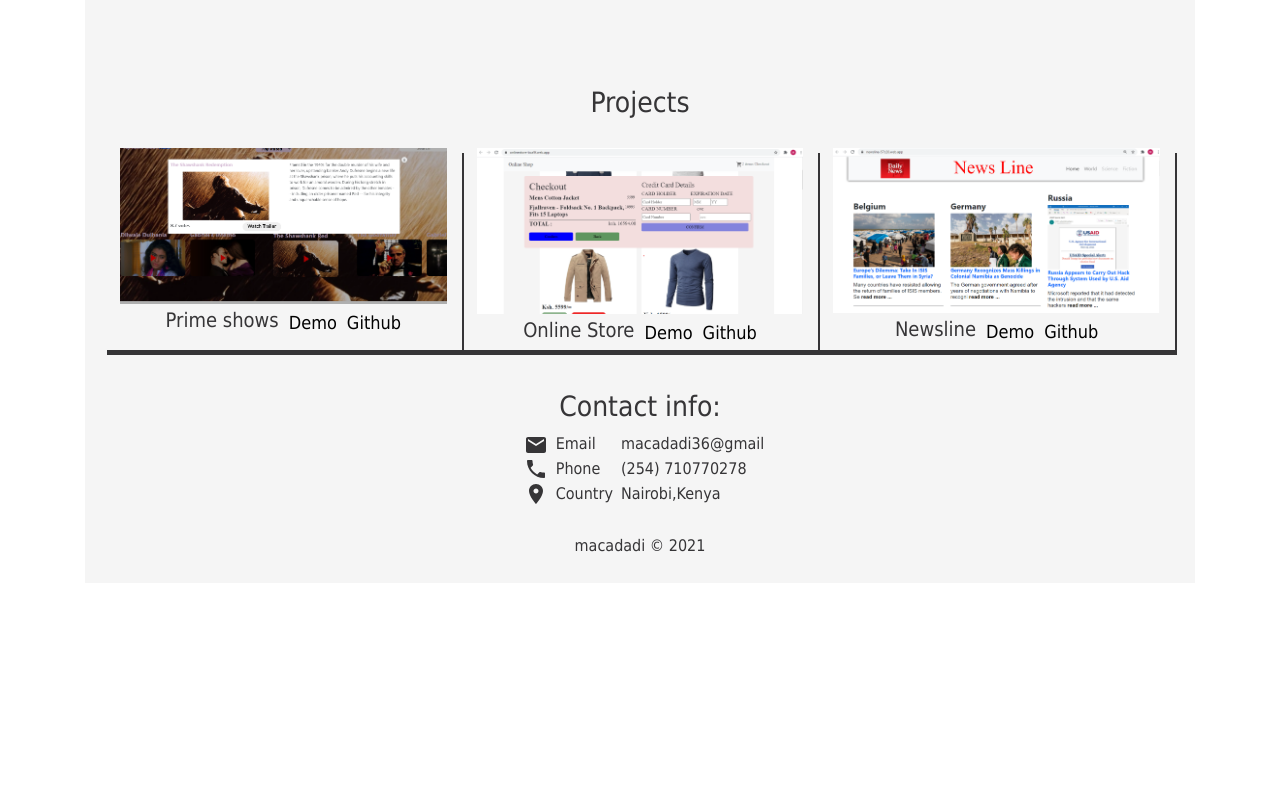
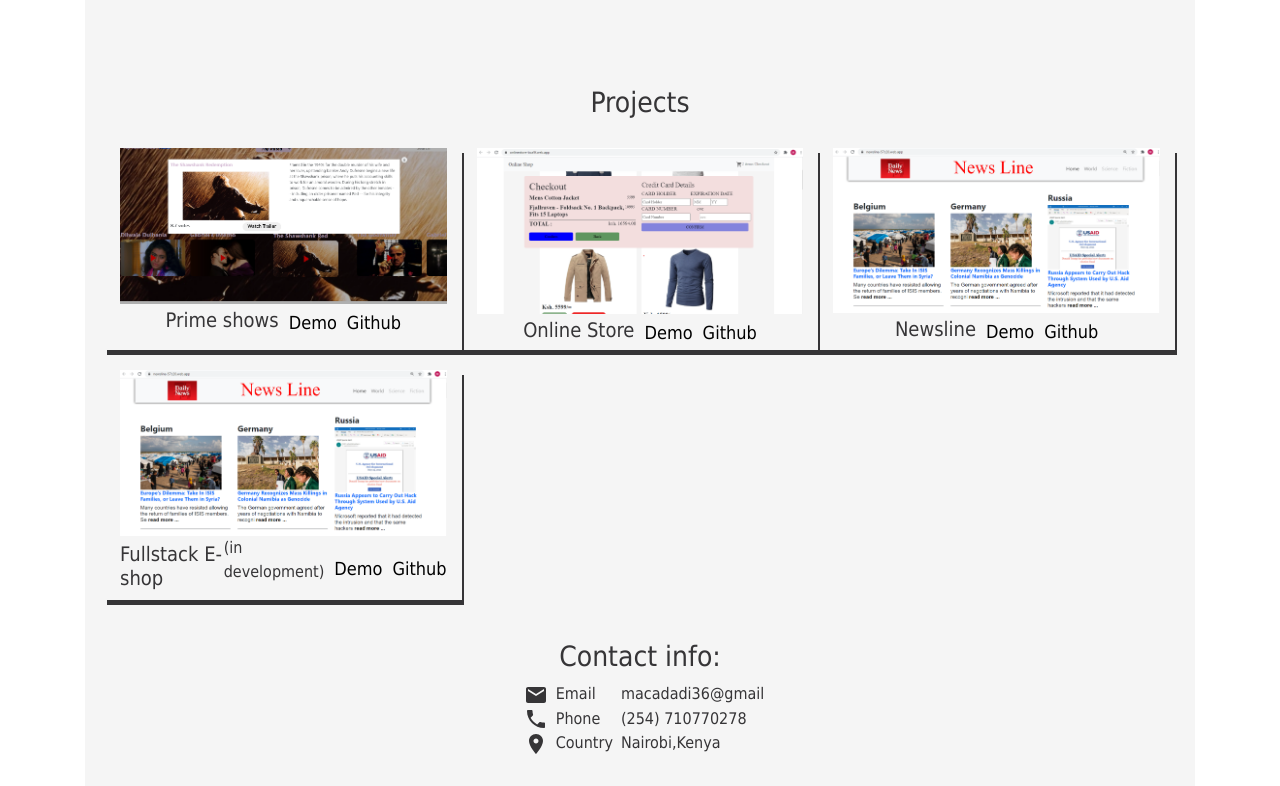
Before and after one commit to macadadi/Resume, a React (Create React App) app: page / in a window 1280 px wide. Shown: the part 694-1480 px from the top of the page. Before the commit the page ends 1297 px from the top, so only its background shows below. Built offline with nearby package versions, Linux system fonts and the light colour scheme.

Commit message:
made updates on body section

```diff
--- a/src/components/Resumebody.js
+++ b/src/components/Resumebody.js
@@ -2,7 +2,6 @@ import React from 'react'
 import { Col, Container, Row } from 'reactstrap'
 import pic1 from './pic1.png'
 import news from './news.png'
-import bg from './bg.jpg'
 import shows from './shows.png'
 import store from './store.png'
 import './resumebody.css'
@@ -22,7 +21,7 @@ function Resumebody() {
 
         <Col md="4"className = 'profile-general' >
 
-        <img src={pic1} alt='Photo images' />
+        <img src={pic1} alt='profile-pic' />
         </Col>
         <Col  md="4">
                  <diV className="profile-name">
@@ -30,9 +29,9 @@ function Resumebody() {
                 <h1>Maricus Adadi</h1>
                 <h4>Software Developer</h4>
                 <div>
-                <a href="https://www.linkedin.com/in/maricus-adadi-93b32a10b" target="_blank">
+                <a href="https://www.linkedin.com/in/maricus-adadi-93b32a10b" target="_blank" rel="noopener noreferrer">
                       <button ><LinkedInIcon color="primary" fontSize="large"/></button></a>
-                <a href="https://github.com/macadadi" target="_blank">
+                <a href="https://github.com/macadadi" target="_blank" rel="noopener noreferrer">
                 <button ><GitHubIcon color="primary" fontSize="large"/></button></a>
 
 
@@ -59,6 +58,7 @@ function Resumebody() {
        <div className="skills-lu">
            <div> <h4>React</h4> <h4>Django</h4> </div> <div><h4>Bootstrap</h4>
             <h4>Redux</h4> </div> <div><h4>Javascript</h4>   <h4>Python</h4> </div> <div><h4>Material ui</h4>
+            <h4>Laravel</h4>
           </div></div>
 
 
@@ -74,20 +74,24 @@ function Resumebody() {
 
         <Col md="4" className='b-shad'> <img src={shows} alt='Shows images' />
        <div className="project-links">  <h4>Prime shows</h4>
-        <a href="https://primeshow-9de5f.web.app/" target="_blank">Demo</a>
-        <a href="https://github.com/macadadi/netflix-clone" target="_blank">Github</a></div>
+        <a href="https://primeshow-9de5f.web.app/" target="_blank" rel="noopener noreferrer">Demo</a>
+        <a href="https://github.com/macadadi/netflix-clone" target="_blank" rel="noopener noreferrer">Github</a></div>
         </Col>
         <Col md="4" className='b-shad'> <img src={store} alt='store images' />
         <div className="project-links">  <h4>Online Store</h4>
-        <a href="https://onlinestore-bca9f.web.app/" target="_blank">Demo</a>
-        <a href="https://github.com/macadadi/Onlinestore" target="_blank">Github</a></div>
+        <a href="https://onlinestore-bca9f.web.app/" target="_blank" rel="noopener noreferrer">Demo</a>
+        <a href="https://github.com/macadadi/Onlinestore" target="_blank" rel="noopener noreferrer">Github</a></div>
         </Col>
         <Col md="4" className='b-shad'> <img src={news} alt='news images' />
         <div className="project-links">  <h4>Newsline</h4>
-        <a href="https://newsline-57c20.web.app/" target="_blank">Demo</a>
-        <a href="https://github.com/macadadi/Newsweb" target="_blank">Github</a></div>
+        <a href="https://newsline-57c20.web.app/" target="_blank" rel="noopener noreferrer">Demo</a>
+        <a href="https://github.com/macadadi/Newsweb" target="_blank" rel="noopener noreferrer">Github</a></div>
         </Col>
-
+        <Col md="4" className='b-shad'> <img src={news} alt='news images' />
+        <div className="project-links">  <h4>Fullstack E-shop</h4><p>(in development)</p>
+        <a href="https://restaurant-c6a07.web.app/" target="_blank" rel="noopener noreferrer">Demo</a>
+        <a href="https://github.com/macadadi/restaurantlandingpage" target="_blank" rel="noopener noreferrer">Github</a></div>
+        </Col>
       </Row>
       <Row>
           {/*contact section */}
```
